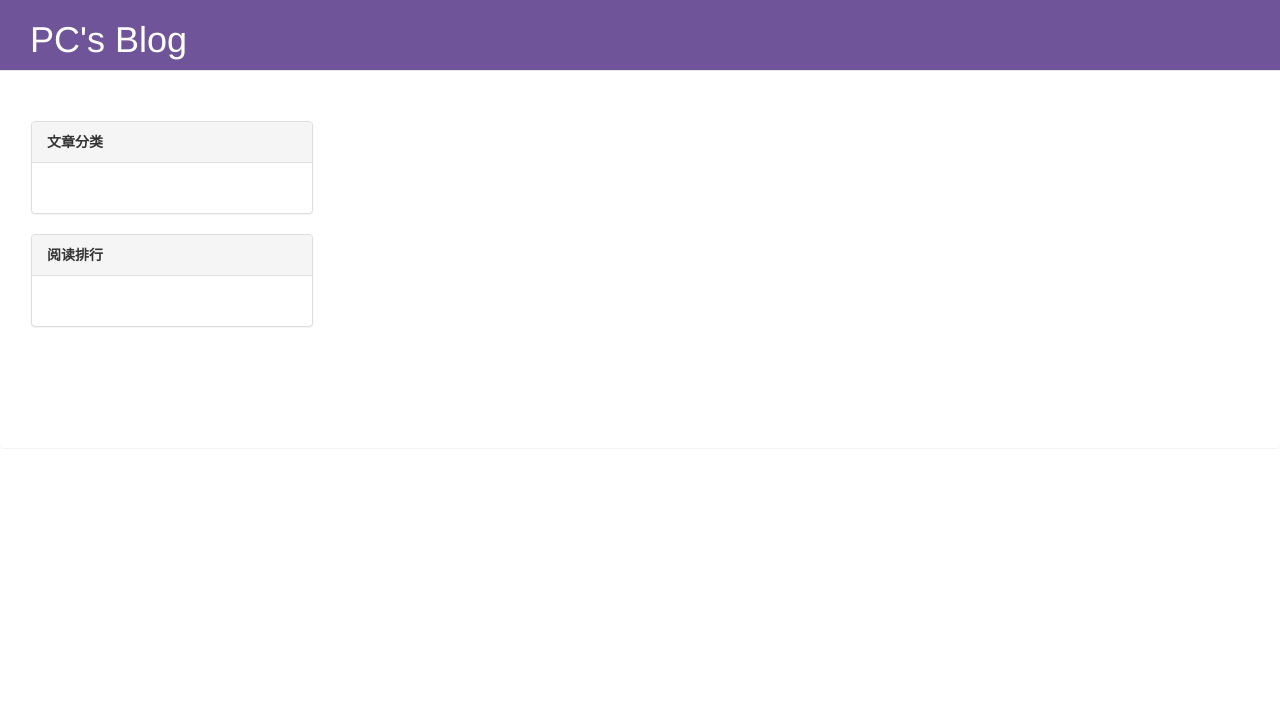
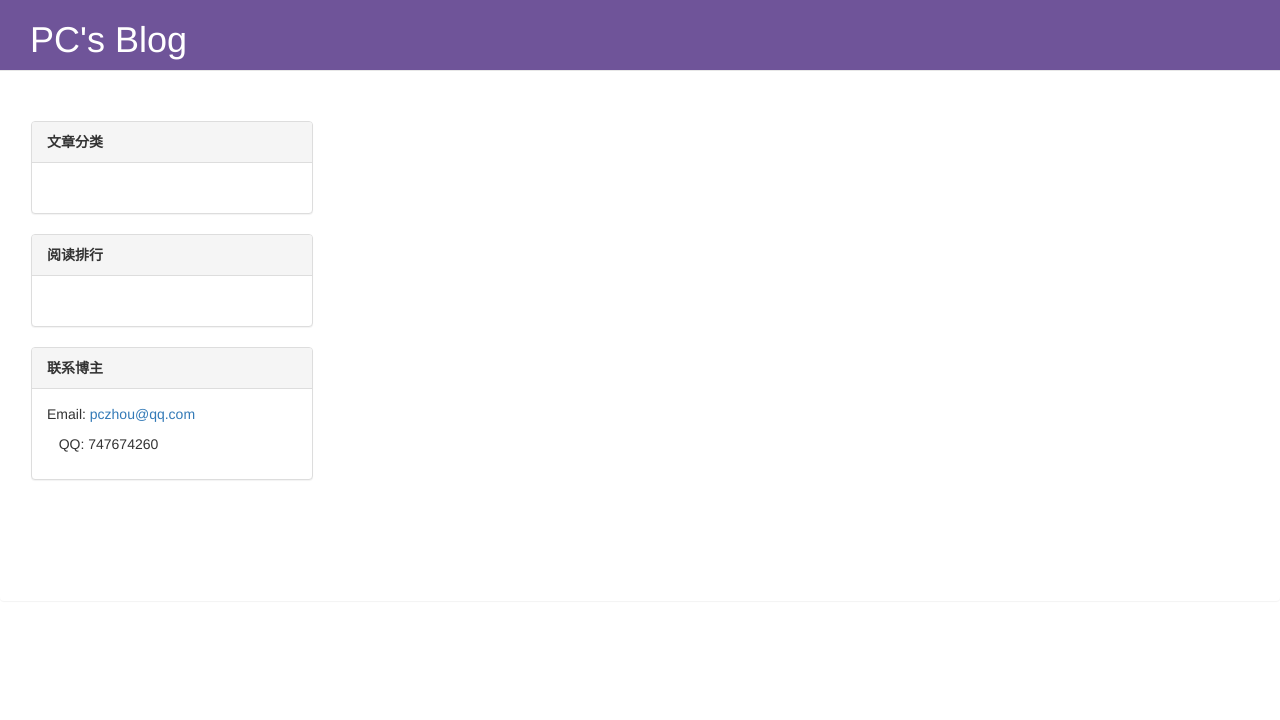
Before and after one commit to PengchengZhou/myblog, a Django app: page /blog/abstract/1 in a window 1280 px wide. Shown: the top 720 px of the page. Run offline with Django 3.2, Linux system fonts and the light colour scheme; data that the repository does not hold is empty; some libraries are stand-ins or nearby versions.

Commit message:
在左边栏添加个人联系方式

```diff
--- a/blog/templates/base.html
+++ b/blog/templates/base.html
@@ -45,6 +45,13 @@
                             </ol>
                         </div>
                     </div>
+                    <div id='contact' class='panel panel-default'>
+                        <div class='panel-heading'><strong>联系博主</strong></div>
+                        <div class='panel-body'>
+                            <p>Email:&nbsp;<a href='mailto:pczhou@qq.com'>pczhou@qq.com</a></p>
+                            <p>&nbsp;&nbsp;&nbsp;QQ:&nbsp;747674260</p>
+                        </div>
+                    </div>
                 </div>
 
                 <div id='body-right' class='col-lg-9 col-xs-9 col-md-9'>
```
